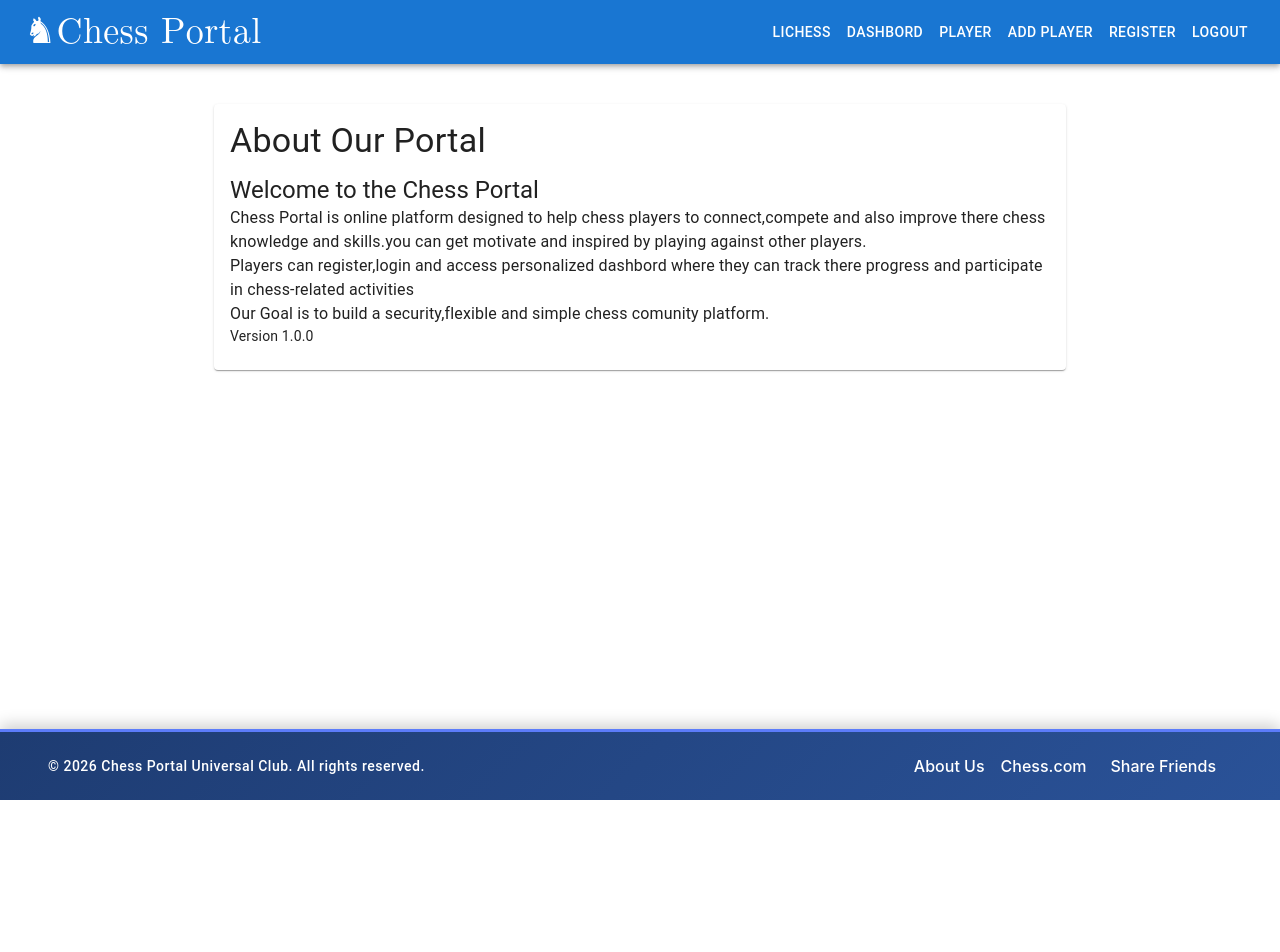
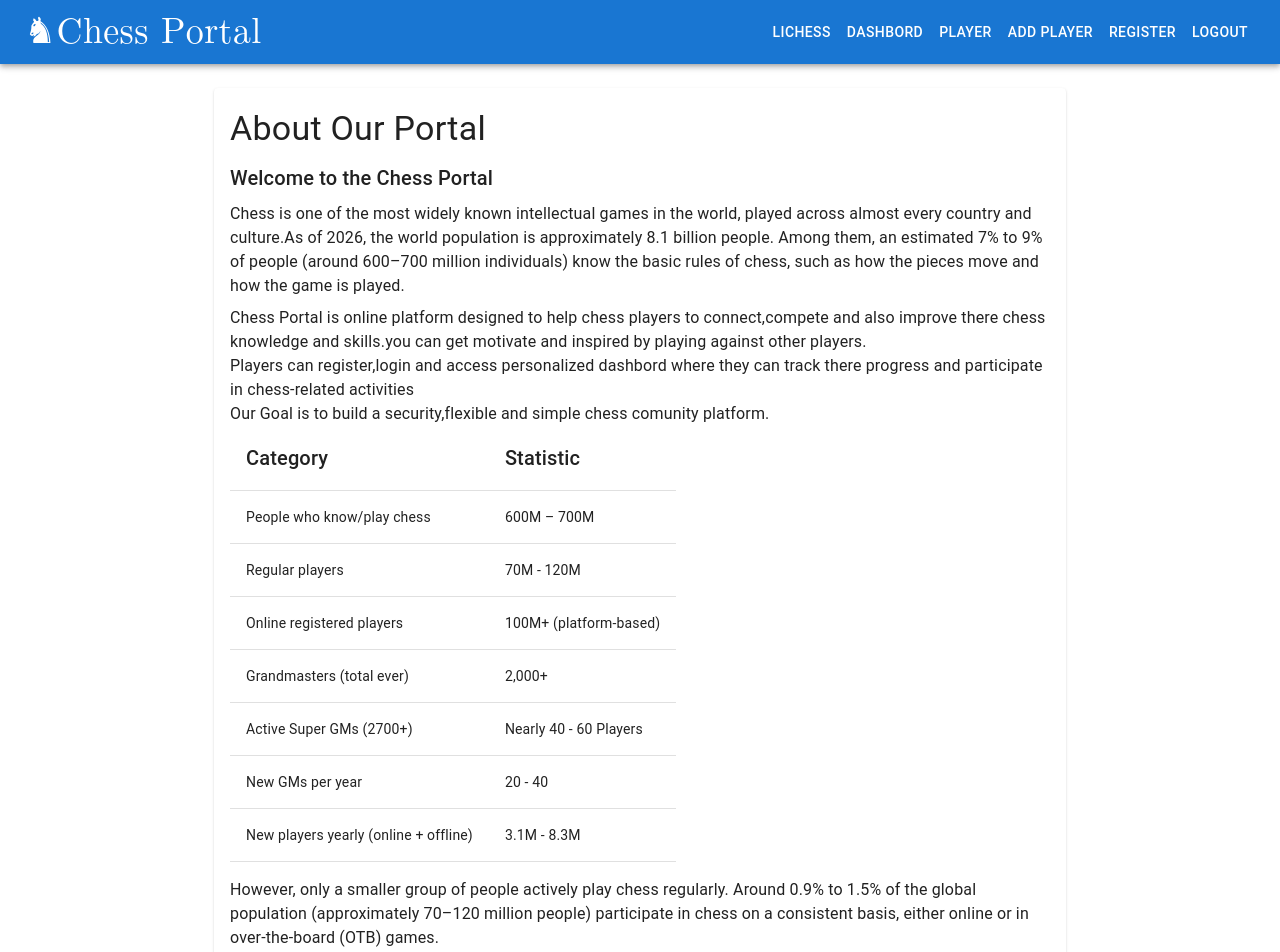
Before and after one commit to heshaN1998/frontend-chess-portal, a React (Create React App) app: page /aboutUs in a window 1280 px wide. Shown: the top 952 px of the page. Before the commit the page ends 800 px from the top, so only its background shows below. Built offline with nearby package versions, Linux system fonts and the light colour scheme.

Commit message:
completed about page

```diff
--- a/src/pages/AboutUs.jsx
+++ b/src/pages/AboutUs.jsx
@@ -1,18 +1,31 @@
 import React from "react"
-import { Container,Typography,Box,Card,CardContent } from "@mui/material";
+import { Container,Typography,Box,Card,CardContent,Table,TableBody,TableCell,TableContainer,TableHead,TableRow,Paper } from "@mui/material";
 function AboutUs(){
+    const ChessStats=[
+        { label: "People who know/play chess", value: "600M – 700M" },
+        { label: "Regular players", value: "70M - 120M" },
+        { label: "Online registered players", value: "100M+ (platform-based)" },
+        { label: "Grandmasters (total ever)", value: " 2,000+" },
+        { label: "Active Super GMs (2700+)", value: "Nearly 40 - 60 Players" },
+        { label: "New GMs per year", value: "20 - 40" },
+        { label: "New players yearly (online + offline)", value: "3.1M - 8.3M" }
+    ];
     return(
         <Container maxWidth="md">
-            <Box sx={{mt: 5}}>
+            <Box sx={{mt: 3}}>
         <Card>
-            <CardContent>
+            <CardContent sx={{mt: 0.5}}>
                 <Typography variant="h4" gutterBottom>
                     About Our Portal
                 </Typography>
-                <Typography variant="h5">
+                <Typography variant="h6" sx={{ mt: 0.5 }} gutterBottom>
                     Welcome to the Chess Portal
                 </Typography>
-                <Typography variant="body1" paragraph>
+                <Typography></Typography>
+                <Typography variant="body1" paragraph sx={{ mt: 1 }}>
+                    Chess is one of the most widely known intellectual games in the world, played across almost every country and culture.As of 2026, the world population is approximately 8.1 billion people. Among them, an estimated 7% to 9% of people (around 600–700 million individuals) know the basic rules of chess, such as how the pieces move and how the game is played.
+                </Typography>
+                <Typography variant="body1" paragraph sx={{ mt: 1 }}>
                     Chess Portal is online platform designed to help chess players to connect,compete and also improve there chess knowledge and skills.you can get motivate and inspired by playing against other players.
                     </Typography>
                     <Typography variant="body1" paragraph>
@@ -20,6 +33,28 @@ function AboutUs(){
                     </Typography>
                     <Typography variant="body1" paragraph>
                     Our Goal is to build a security,flexible and simple chess comunity platform.
+                    </Typography>
+                    <TableContainer>
+                        <TableHead>
+                            <TableRow>
+                                <TableCell><Typography variant="h6">Category</Typography></TableCell>
+                                <TableCell><Typography variant="h6">Statistic</Typography></TableCell>
+                            </TableRow>
+                        </TableHead>
+                        <TableBody>
+                            {ChessStats.map((row,index)=>(
+                                <TableRow key={index}>
+                                    <TableCell>{row.label}</TableCell>
+                                    <TableCell>{row.value}</TableCell>
+                                </TableRow>
+                            ))}
+                        </TableBody>
+                    </TableContainer>
+                    <Typography variant="body1" paragraph sx={{ mt: 2 }}>
+                    However, only a smaller group of people actively play chess regularly. Around 0.9% to 1.5% of the global population (approximately 70–120 million people) participate in chess on a consistent basis, either online or in over-the-board (OTB) games.
+                    </Typography>
+                    <Typography sx={{ mt: 2 }} variant="body1" paragraph>
+                    The global average chess skill level is estimated to be around 400 to 600 Elo, which represents beginner-level understanding. At this stage, players typically know the rules but may lack deeper tactical and strategic knowledge.
                     </Typography>
                     <Typography variant="body2" color="text.secondary" paragraph>
                     Version 1.0.0
```
